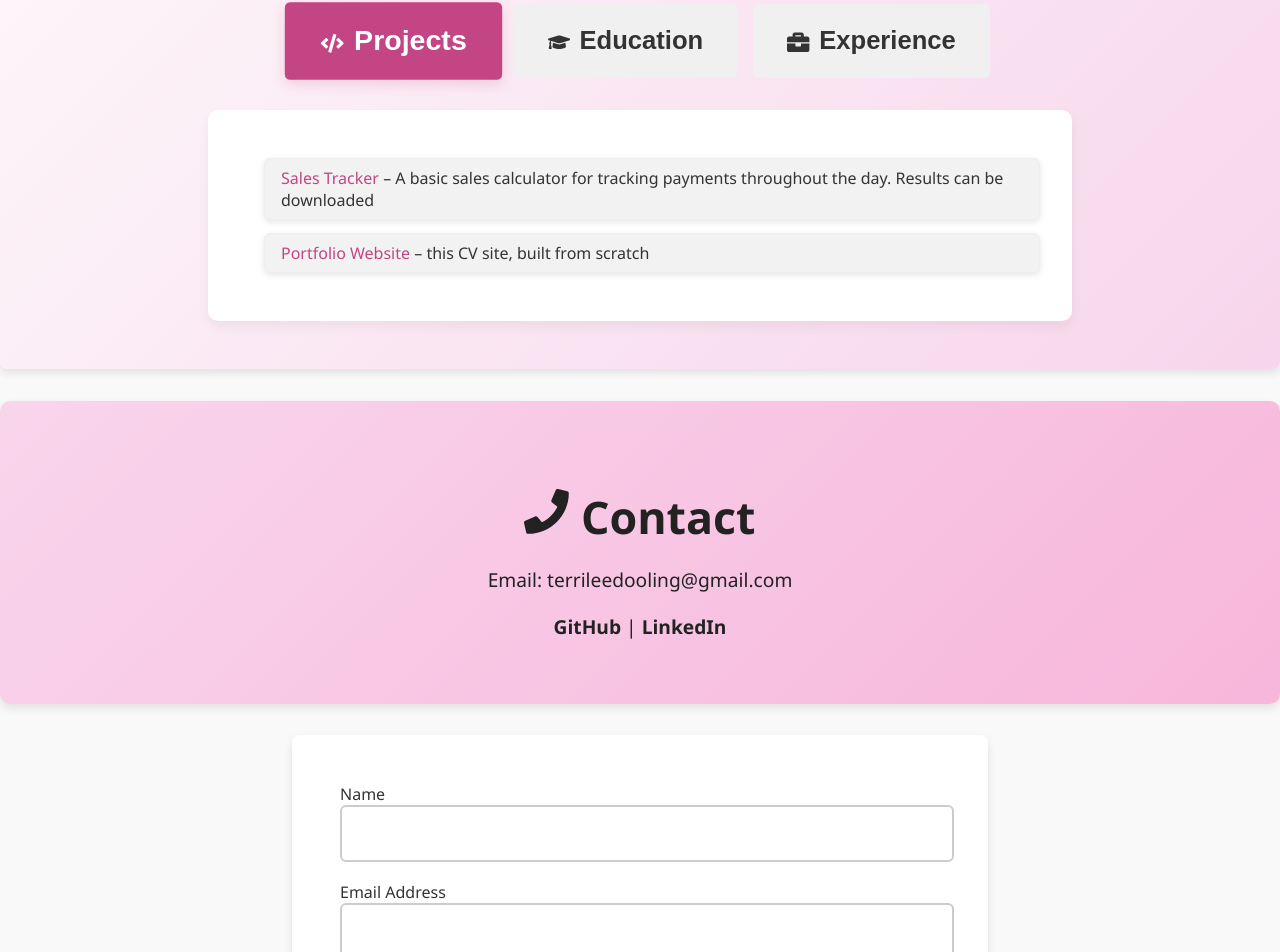
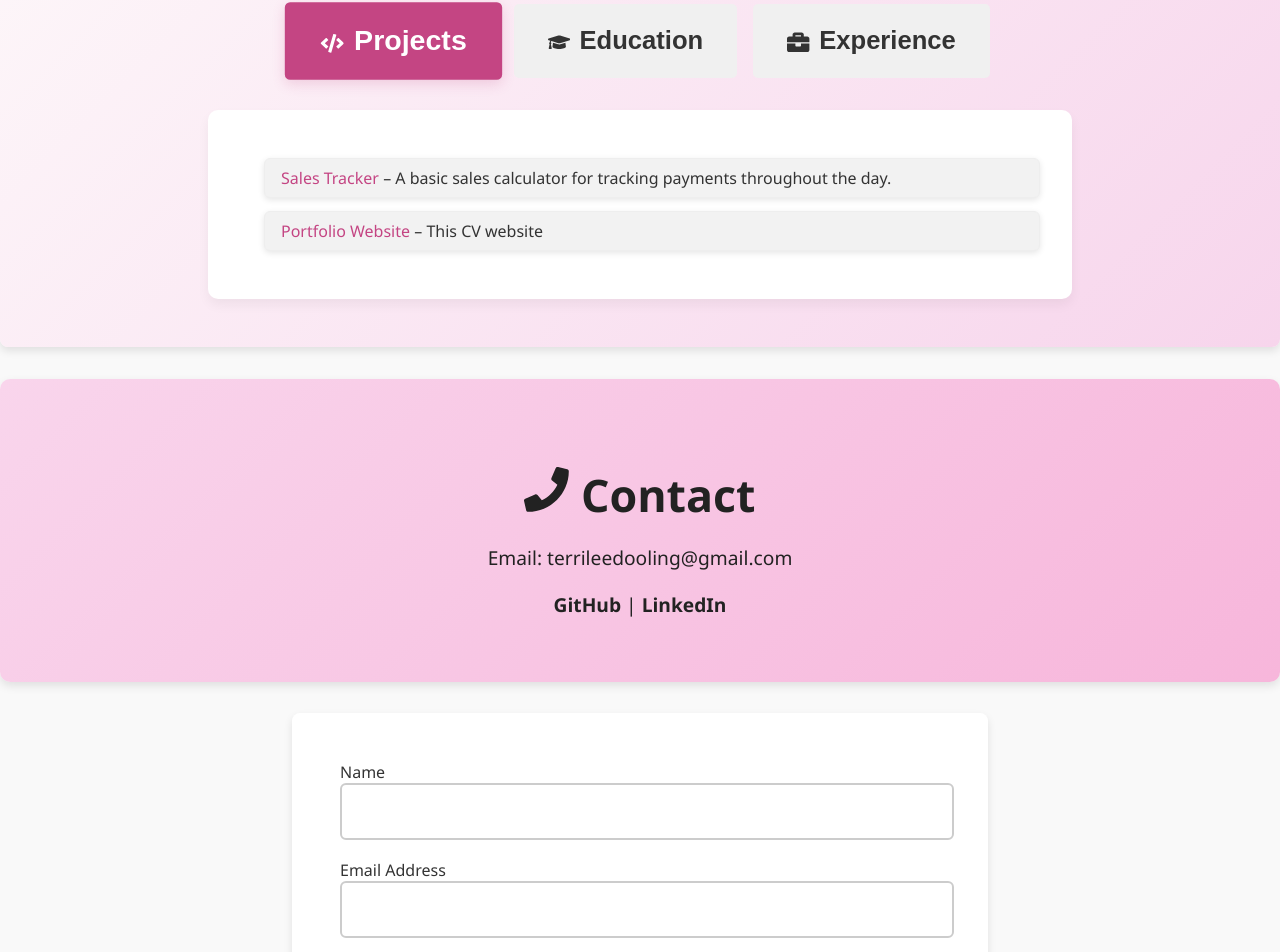
Before and after one commit to terrileedooling/my-cv-website, a React (Vite) app: page / in a window 1280 px wide. Shown: the part 1706-2658 px from the top of the page. Built offline with nearby package versions, Linux system fonts and the light colour scheme.

Commit message:
added links to projects

```diff
--- a/src/components/tabs.jsx
+++ b/src/components/tabs.jsx
@@ -12,9 +12,9 @@ function Tabs() {
                 {activeTab === 'projects' && (
                     <ul>
                         {[
-                          { name: "Sales Tracker", desc: "A basic sales calculator for tracking payments throughout the day. Results can be downloaded", url:"https://terrileedooling.github.io/salon-sales-tracking/"},
+                          { name: "Sales Tracker", desc: "A basic sales calculator for tracking payments throughout the day. ", url:"https://terrileedooling.github.io/salon-sales-tracking/"},
                           // { name: "To-Do App", desc: "a basic task manager with React hooks" },
-                          { name: "Portfolio Website", desc: "this CV site, built from scratch", url:"https://terrileedooling.github.io/my-cv-website/" },
+                          { name: "Portfolio Website", desc: "This CV website", url:"https://terrileedooling.github.io/my-cv-website/" },
                           // { name: "Weather App", desc: "fetches real-time weather using an API" }
                         ].map((proj, index) => (
                           <li
```
